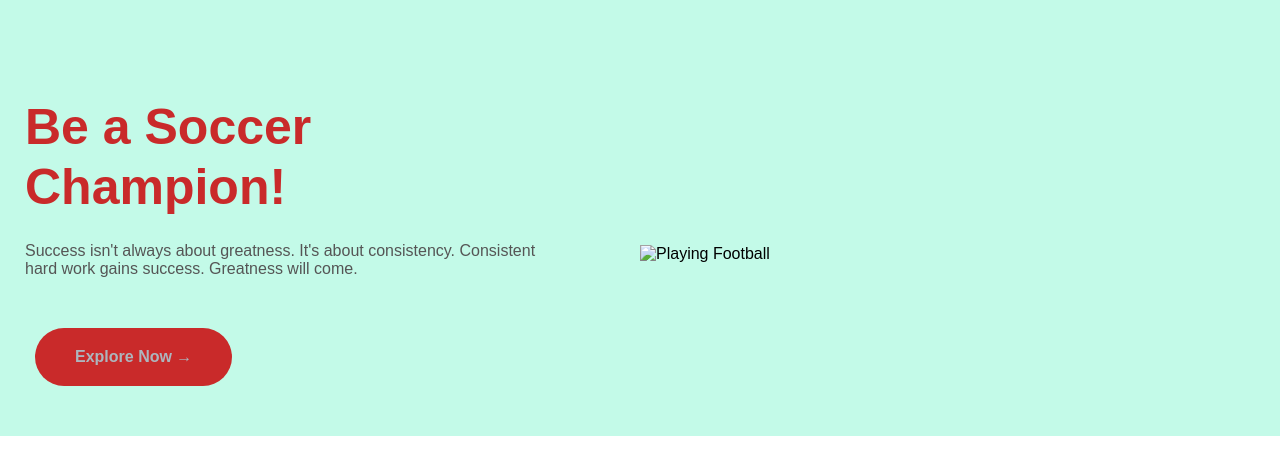
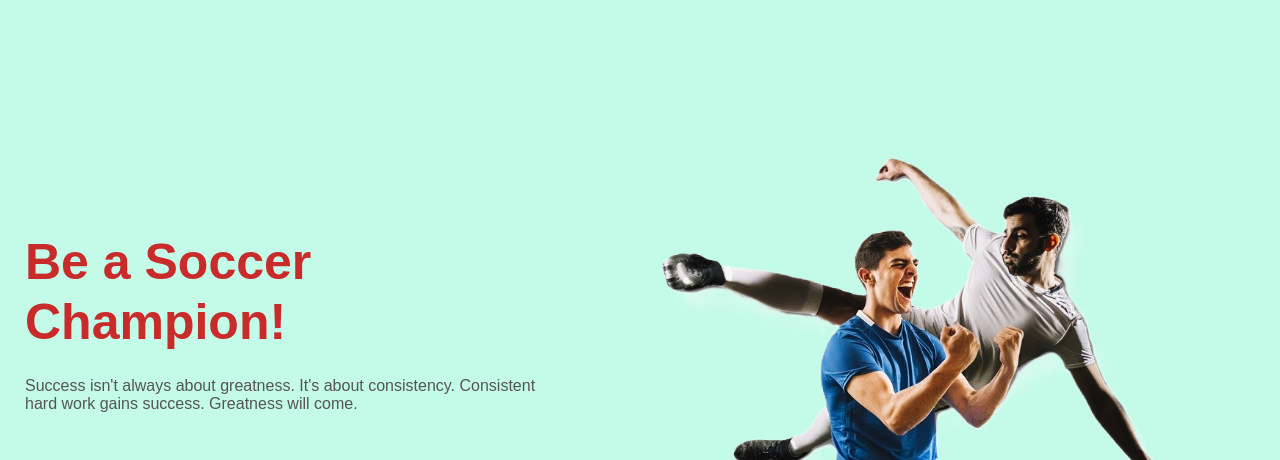
Before and after one commit to RishabhRaj240/E-commerce-website, a plain HTML site: page index.html in a window 1280 px wide. Shown: the part 155-615 px from the top of the page. Drawn offline with Linux system fonts and the light colour scheme.

Commit message:
Update index.html

```diff
--- a/index.html
+++ b/index.html
@@ -55,7 +55,7 @@
             </a>
           </div>
           <div class="col-2">
-            <img src="image1.jpg" alt="Playing Football" />
+            <img src="image1.1.png" alt="Playing Football" />
           </div>
         </div>
       </div>
```
